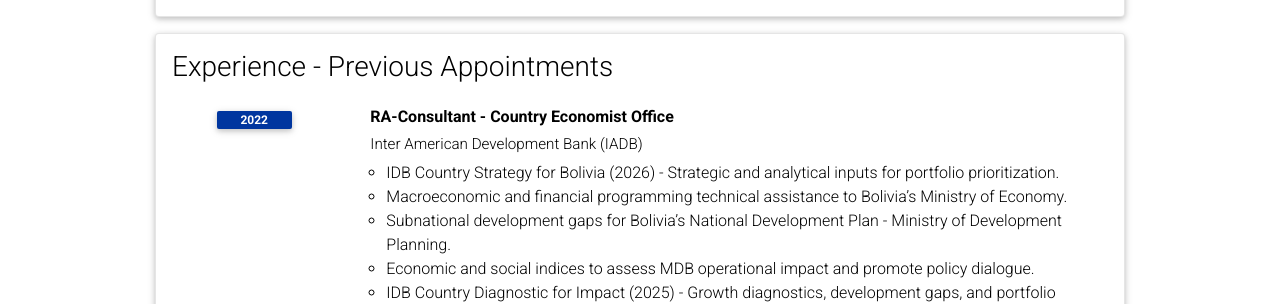
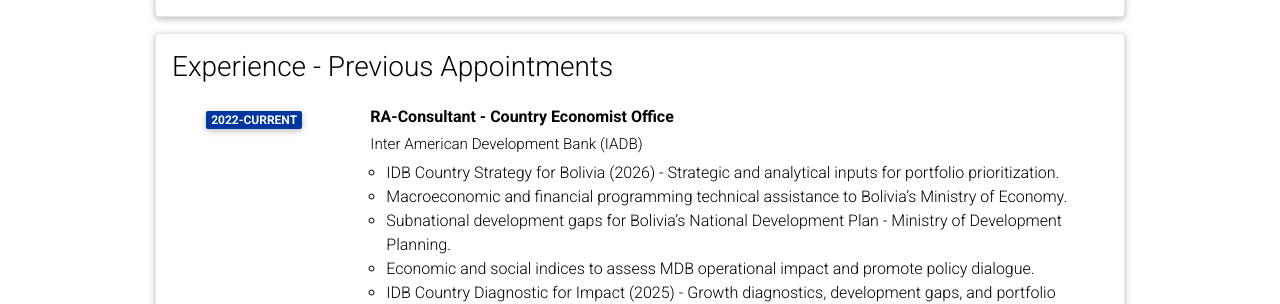
Before and after one commit to lserrudo/lserrudo.github.io, a Jekyll site: the page built from _pages/cv.md, in a window 1280 px wide and 900 px high, scrolled down 741 px. Shown: the part 147-451 px from the top of the window. Built offline with Jekyll 4.4.1, drawn with Linux system fonts in a browser that asks for light colours; comment, search, counter and statistics services are not loaded; a style sheet for code colours, icons or effects is not loaded.

Commit message:
Update year for RA-Consultant position to current

```diff
--- a/_data/cv.yml
+++ b/_data/cv.yml
@@ -37,7 +37,7 @@
   contents:
     - title: RA-Consultant - Country Economist Office
       institution: Inter American Development Bank (IADB)
-      year: 2022
+      year: 2022-current
       description:
       - IDB Country Strategy for Bolivia (2026) - Strategic and analytical inputs for portfolio prioritization.
       - Macroeconomic and financial programming technical assistance to Bolivia’s Ministry of Economy.
```
